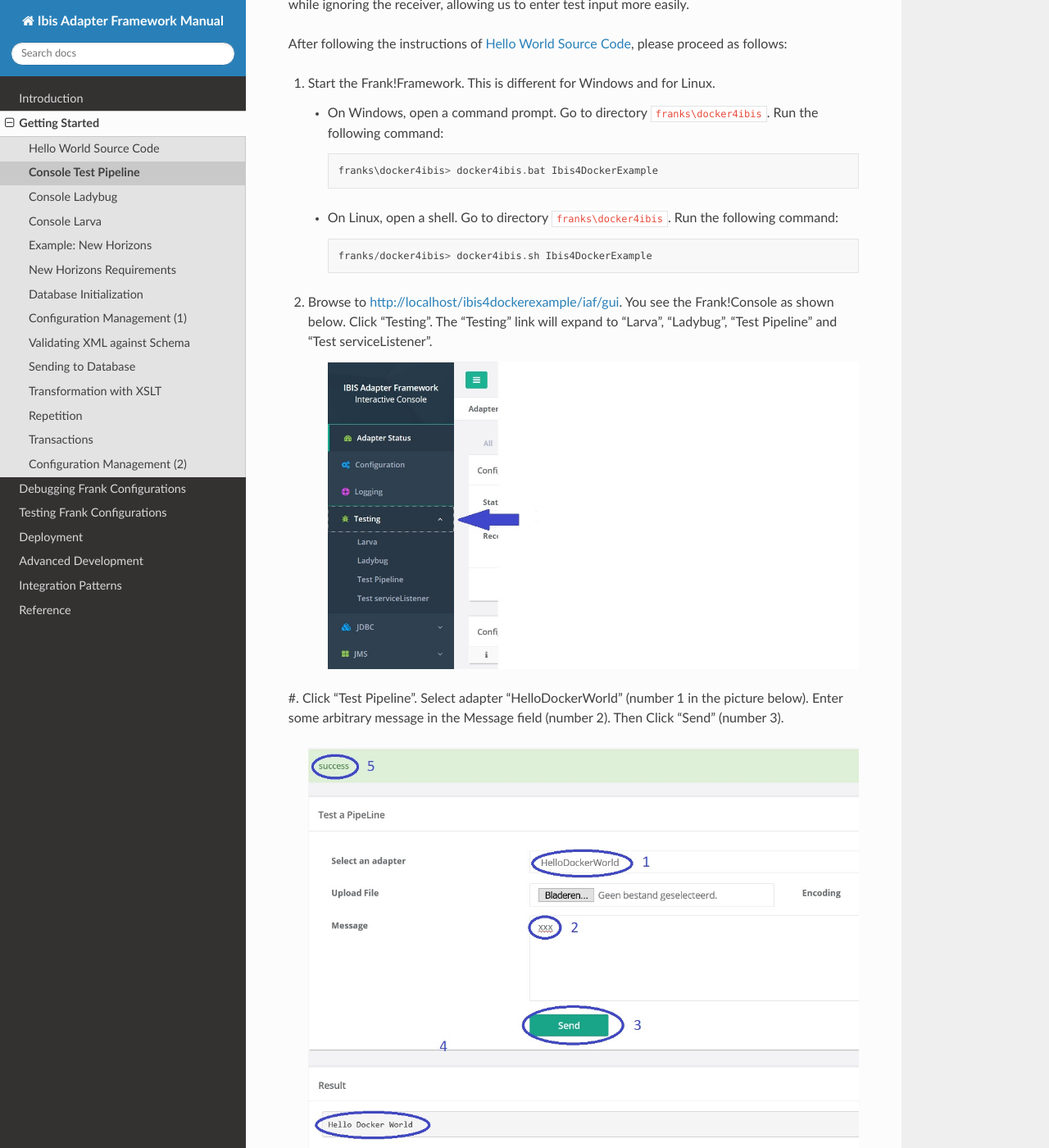
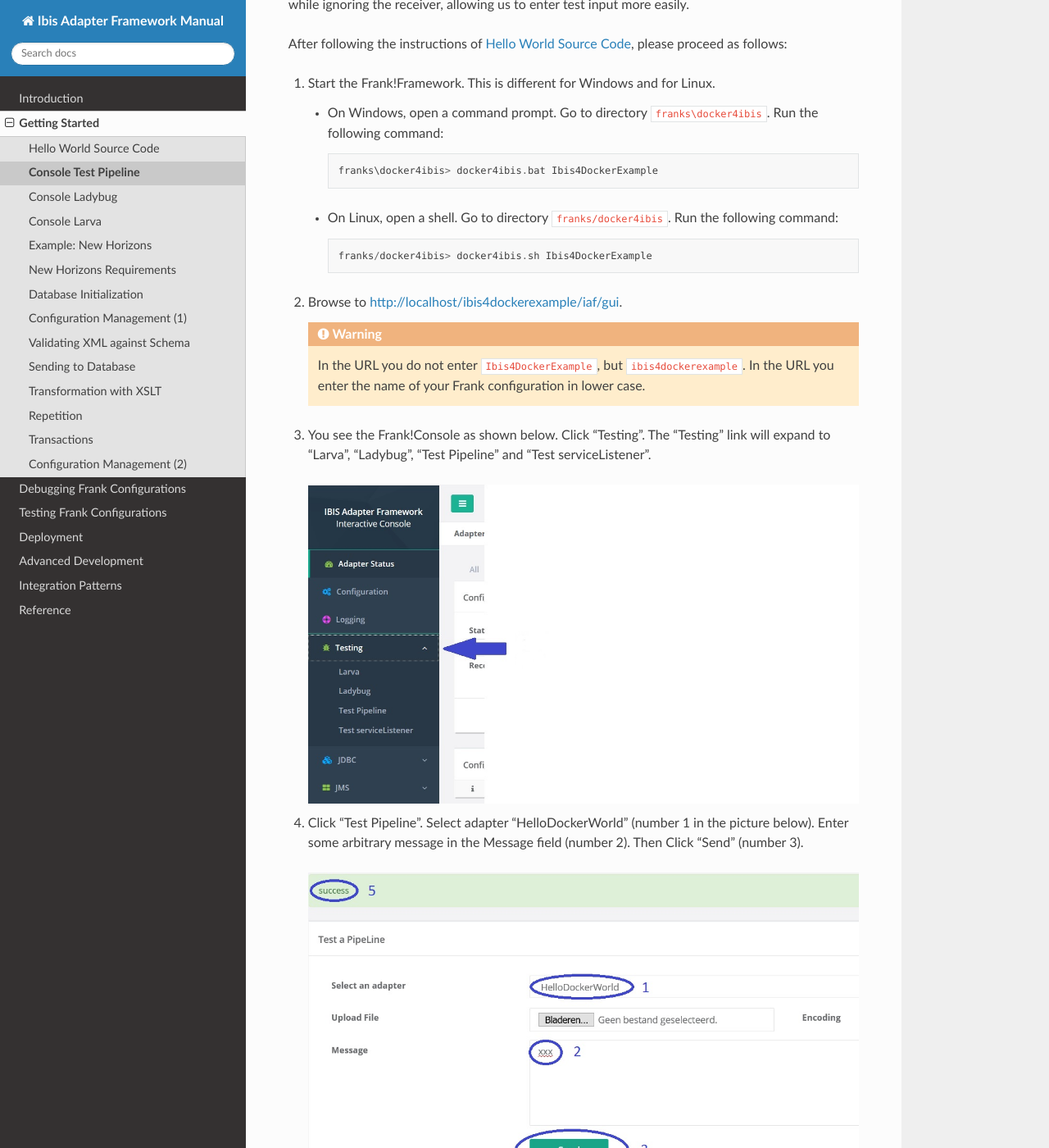
Before and after one commit to frankframework/frank-manual, a Sphinx documentation site: the page built from docs/source/gettingStarted/helloTestPipeline.rst, in a window 1280 px wide and 1400 px high, scrolled down 214 px. Shown: the whole window at 82% size. Built offline with Sphinx 7.4.7 and the Read the Docs theme 2.0.0, drawn with Linux system fonts in a browser that asks for light colours; some of the changed text lies outside the part shown.

Commit message:
Fix Console Test Pipeline section, verified on laptop

```diff
--- a/docs/source/gettingStarted/helloTestPipeline.rst
+++ b/docs/source/gettingStarted/helloTestPipeline.rst
@@ -17,22 +17,24 @@ After following the instructions of :ref:`helloIbis`, please proceed as follows:
 
        franks\docker4ibis> docker4ibis.bat Ibis4DockerExample
 
-   * On Linux, open a shell. Go to directory ``franks\docker4ibis``. Run the following command: ::
+   * On Linux, open a shell. Go to directory ``franks/docker4ibis``. Run the following command: ::
 
        franks/docker4ibis> docker4ibis.sh Ibis4DockerExample
 
-#. Browse to http://localhost/ibis4dockerexample/iaf/gui. You see the Frank!Console as shown below. Click "Testing". The "Testing" link will expand to "Larva", "Ladybug", "Test Pipeline" and "Test serviceListener".
+#. Browse to http://localhost/ibis4dockerexample/iaf/gui.
 
-     .. image:: frankConsoleFindTestTools.jpg
+   .. WARNING::
 
-#. Click "Test Pipeline". Select adapter "HelloDockerWorld" (number 1 in the picture below). Enter some
-arbitrary message in the Message field (number 2). Then Click "Send" (number 3).
+      In the URL you do not enter ``Ibis4DockerExample``, but ``ibis4dockerexample``. In the URL you enter the name of your Frank configuration in lower case.
 
-     .. image:: frankTestPipeline.jpg
+#. You see the Frank!Console as shown below. Click "Testing". The "Testing" link will expand to "Larva", "Ladybug", "Test Pipeline" and "Test serviceListener".
 
-#. The ``returnString`` you configured in the ``<FixedResultPipe>`` is printed
-at the bottom (number 4). To the top, you see a green bar with
-the word "success" (number 5). "success" is the state you configured
-in the ``<Exit>`` tag.
+   .. image:: frankConsoleFindTestTools.jpg
 
-The next section two sections are about testing.
+#. Click "Test Pipeline". Select adapter "HelloDockerWorld" (number 1 in the picture below). Enter some arbitrary message in the Message field (number 2). Then Click "Send" (number 3).
+
+   .. image:: frankTestPipeline.jpg
+
+#. The ``returnString`` you configured in the ``<FixedResultPipe>`` is printed at the bottom (number 4). To the top, you see a green bar with the word "success" (number 5). "success" is the state you configured in the ``<Exit>`` tag.
+
+The next two sections are about testing.
```
Also changed, not shown: docs/source/gettingStarted/frankTestPipeline.jpg.
